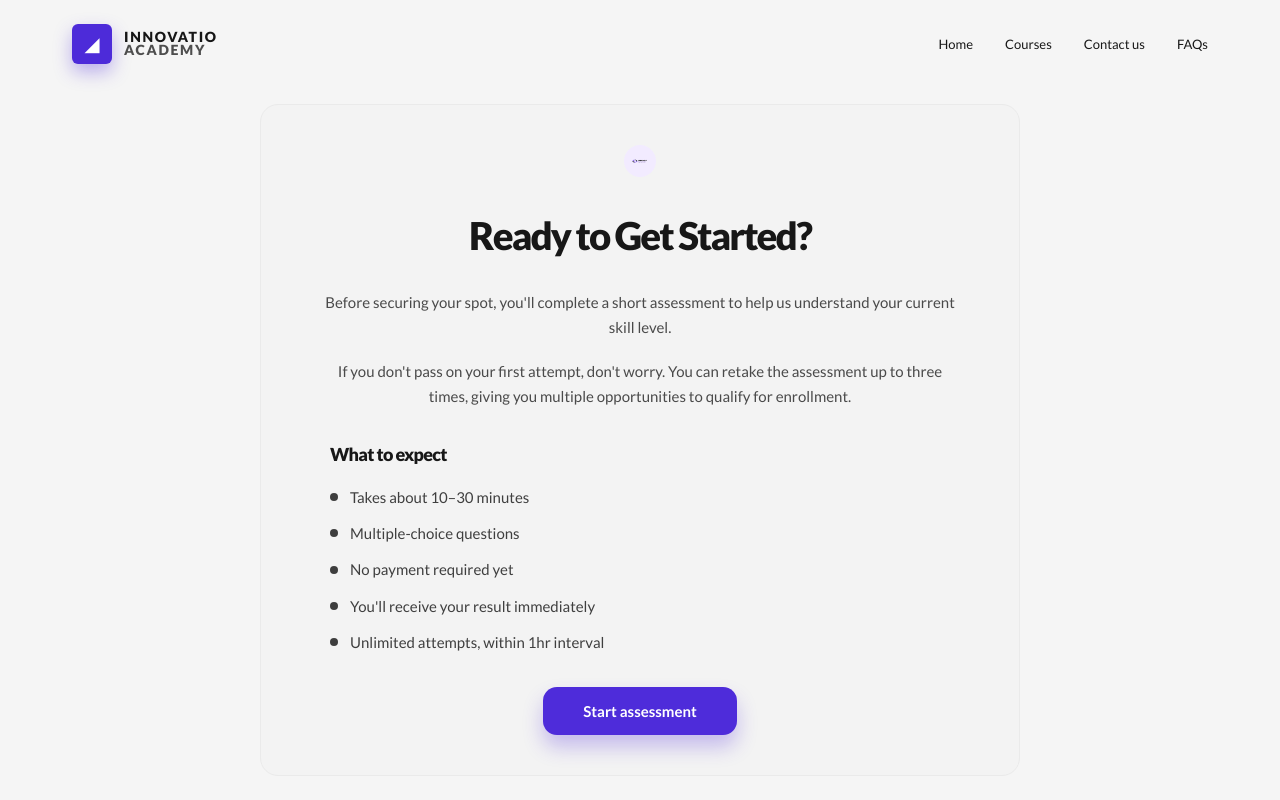
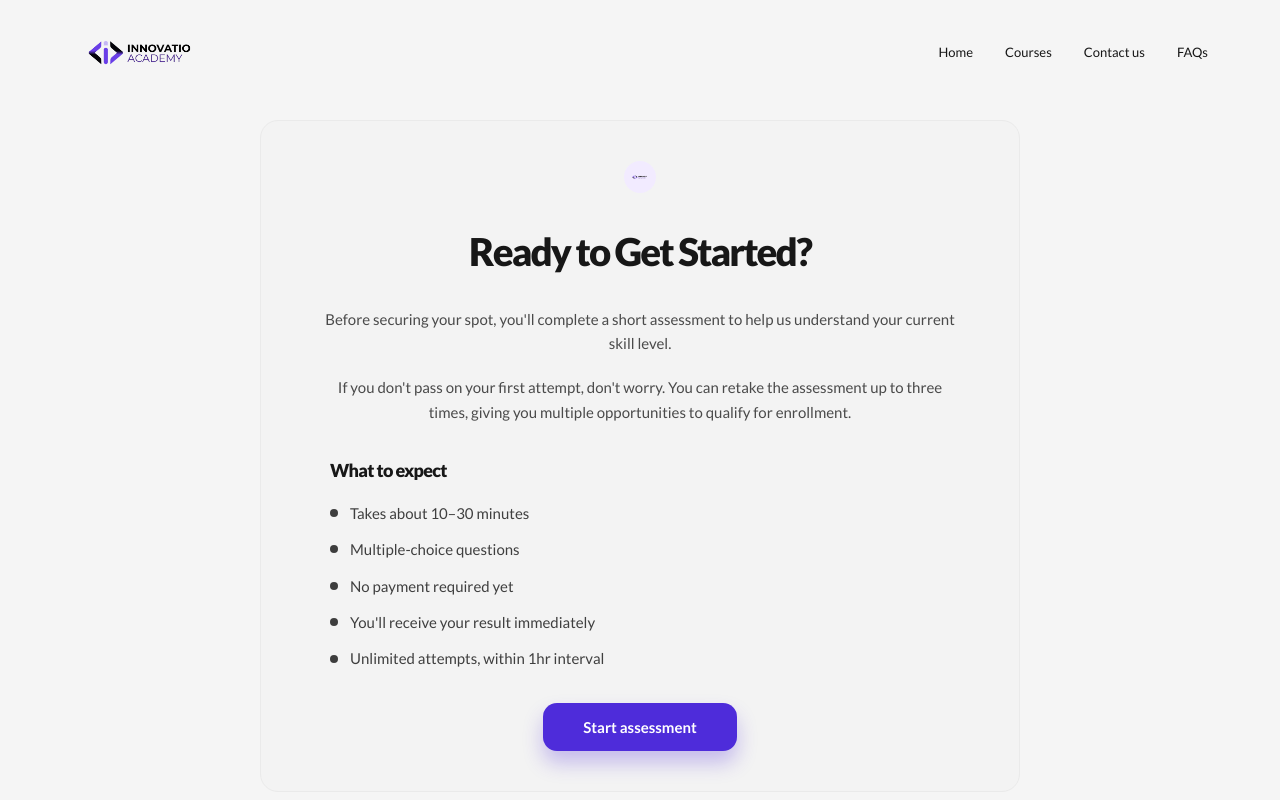
Before and after one commit to chinetEmpire/innovatio, a Next.js app: page /enroll in a window 1280 px wide. Built offline with nearby package versions, Linux system fonts and the light colour scheme.

Commit message:
Use official Innovatio logo on enroll and payment page headers

```diff
--- a/components/EnrollNowPage.tsx
+++ b/components/EnrollNowPage.tsx
@@ -8,15 +8,9 @@ export default function EnrollNowPage() {
     <main className="min-h-screen bg-[#f5f5f5]">
       <div className="mx-auto max-w-[1200px] px-5 pt-6 sm:px-8">
         <header className="flex items-center justify-between gap-4">
-          <div className="flex items-center gap-3">
-            <div className="flex h-10 w-10 items-center justify-center rounded-[6px] bg-[#4d2bd9] shadow-[0_8px_18px_rgba(77,43,217,0.35)]">
-              <span className="text-lg font-black text-white">◢</span>
-            </div>
-            <div className="leading-[0.9]">
-              <div className="text-[11px] font-black uppercase tracking-[0.12em] text-[#161616]">Innovatio</div>
-              <div className="text-[9px] font-black uppercase tracking-[0.12em] text-[#161616]/75">Academy</div>
-            </div>
-          </div>
+          <Link href="/" aria-label="Innovatio Academy home" className="transition-opacity hover:opacity-80">
+            <Image src={logo} alt="Innovatio Academy" className="h-auto w-[140px]" />
+          </Link>
 
           <nav className="hidden items-center gap-8 text-[13px] font-medium text-[#171717] md:flex">
             <Link href="/" className="transition-opacity hover:opacity-80">Home</Link>
--- a/components/PaymentPage.tsx
+++ b/components/PaymentPage.tsx
@@ -1,8 +1,11 @@
 "use client";
 
+import Image from "next/image";
+import Link from "next/link";
 import { useState } from "react";
 import { ArrowRight, Loader2, Lock, Sparkles } from "lucide-react";
 
+import logo from "@/app/images/logo.png";
 import { formatNaira, formatNairaKobo, paymentPlans, type PaymentPlanKey } from "@/data/paymentOptions";
 
 export type PaymentCourse = {
@@ -54,15 +57,9 @@ export default function PaymentPage({
     <main className="min-h-screen bg-[#f2f2f2]">
       <div className="mx-auto max-w-[960px] px-5 pt-8 sm:px-8">
         <header className="flex items-center justify-between">
-          <div className="flex items-center gap-3">
-            <div className="flex h-9 w-9 items-center justify-center rounded-[6px] bg-[#4c2ada] text-[15px] font-black text-white shadow-[0_8px_18px_rgba(82,42,214,0.35)]">
-              <span className="inline-block -rotate-45 text-base">◢</span>
-            </div>
-            <div className="leading-[0.9]">
-              <div className="text-[11px] font-black uppercase tracking-[0.14em] text-[#151515]">Innovatio</div>
-              <div className="text-[9px] font-black uppercase tracking-[0.12em] text-[#151515]/75">Academy</div>
-            </div>
-          </div>
+          <Link href="/" aria-label="Innovatio Academy home" className="transition-opacity hover:opacity-80">
+            <Image src={logo} alt="Innovatio Academy" className="h-auto w-[140px]" />
+          </Link>
 
           <nav className="hidden items-center gap-8 text-[12px] font-medium text-[#202020] md:flex">
             <a href="/" className="transition-opacity hover:opacity-80">Home</a>
```
